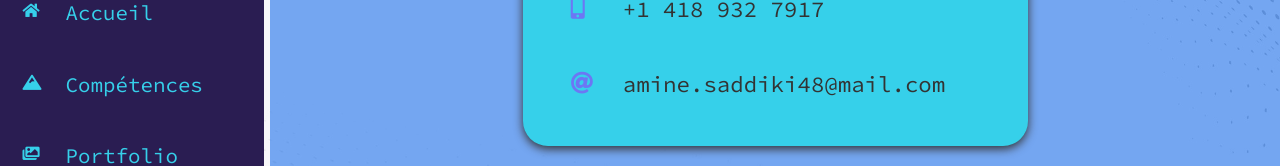
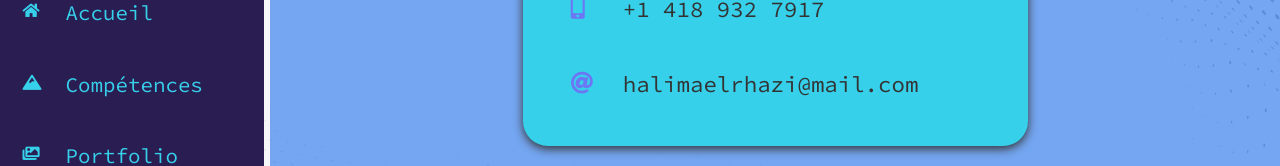
Before and after one commit to halima-sys/react-cv, a React (Create React App) app: page /contact in a window 1280 px wide. Shown: the part 364-530 px from the top of the page. Built offline with nearby package versions, Linux system fonts and the light colour scheme.

Commit message:
Update Contact.js

```diff
--- a/src/pages/Contact.js
+++ b/src/pages/Contact.js
@@ -26,10 +26,10 @@ const Contact = () => {
                         </li>
                         <li>
                         <i className='fas fa-regular fa-at'></i>
-                        <CopyToClipboard text="amine.saddiki48@gmail.com">
+                        <CopyToClipboard text="halimaelrhazi@gmail.com">
                             <span className='clickInput'
                             onClick={() => {alert('E-mail copié !');}}>
-                                amine.saddiki48@mail.com
+                                halimaelrhazi@mail.com
                             </span>
                         </CopyToClipboard>
                         </li>
```
